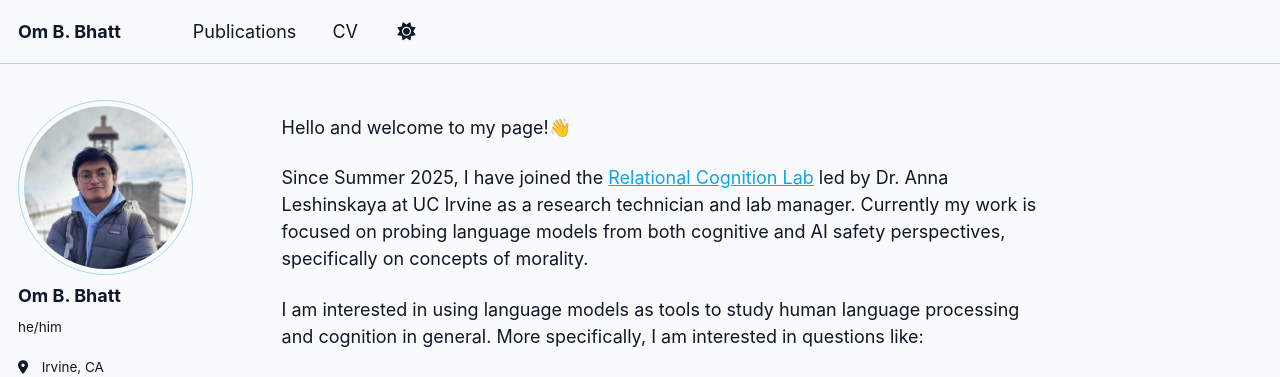
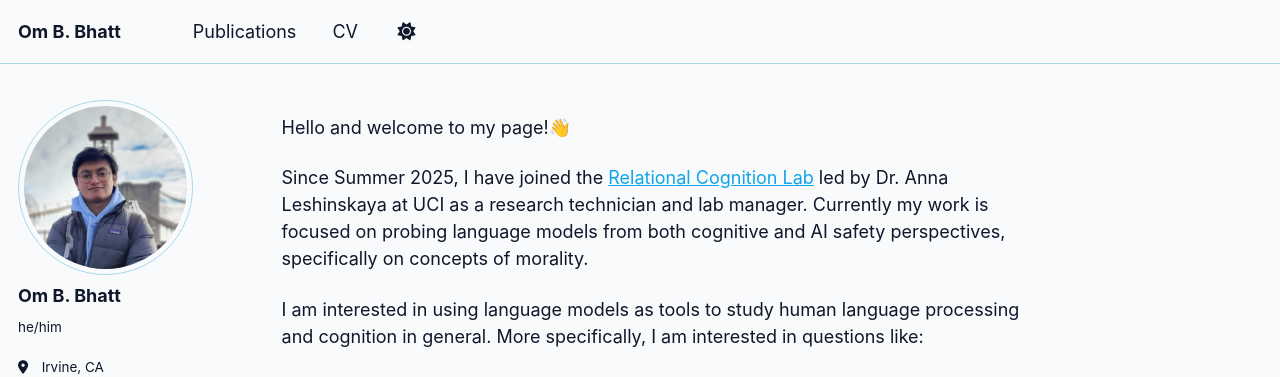
Before and after one commit to ombbhatt/ombbhatt.github.io, a Jekyll site: the page built from _pages/about.md, in a window 1280 px wide and 900 px high. Shown: the top 377 px of the window. Built offline with Jekyll 4.4.1, drawn with Linux system fonts in a browser that asks for light colours.

Commit message:
tryna get uci as a search keyword

```diff
--- a/_pages/about.md
+++ b/_pages/about.md
@@ -51,7 +51,7 @@ More info about configuring Academic Pages can be found in [the guide](https://a
 
 Hello and welcome to my page!👋
 
-Since Summer 2025, I have joined the [Relational Cognition Lab](https://www.relcoglab.org/) led by Dr. Anna Leshinskaya at UC Irvine as a research technician and lab manager. Currently my work is focused on probing language models from both cognitive and AI safety perspectives, specifically on concepts of morality.
+Since Summer 2025, I have joined the [Relational Cognition Lab](https://www.relcoglab.org/) led by Dr. Anna Leshinskaya at UCI as a research technician and lab manager. Currently my work is focused on probing language models from both cognitive and AI safety perspectives, specifically on concepts of morality.
 
 I am interested in using language models as tools to study human language processing and cognition in general. More specifically, I am interested in questions like:
 
```
